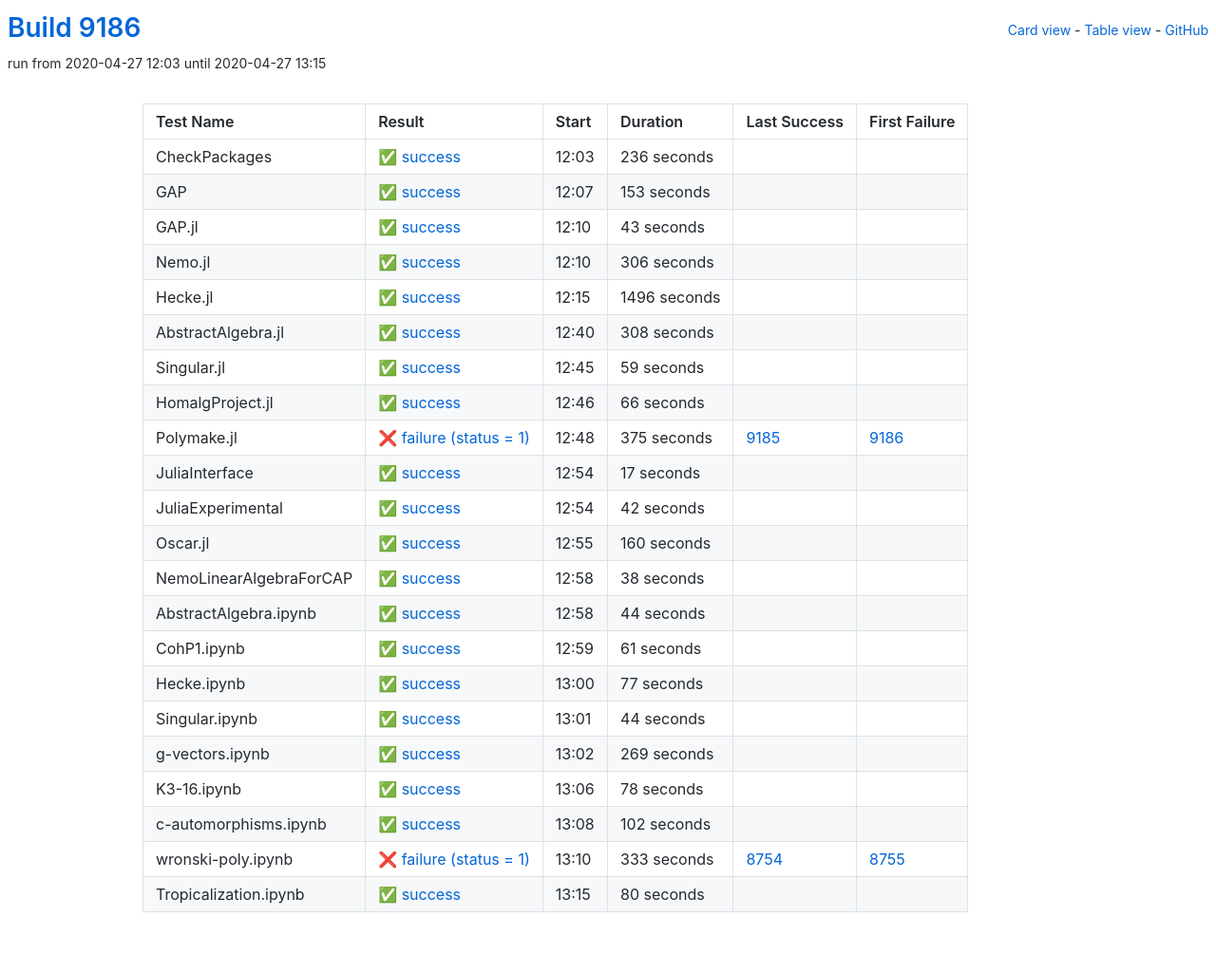
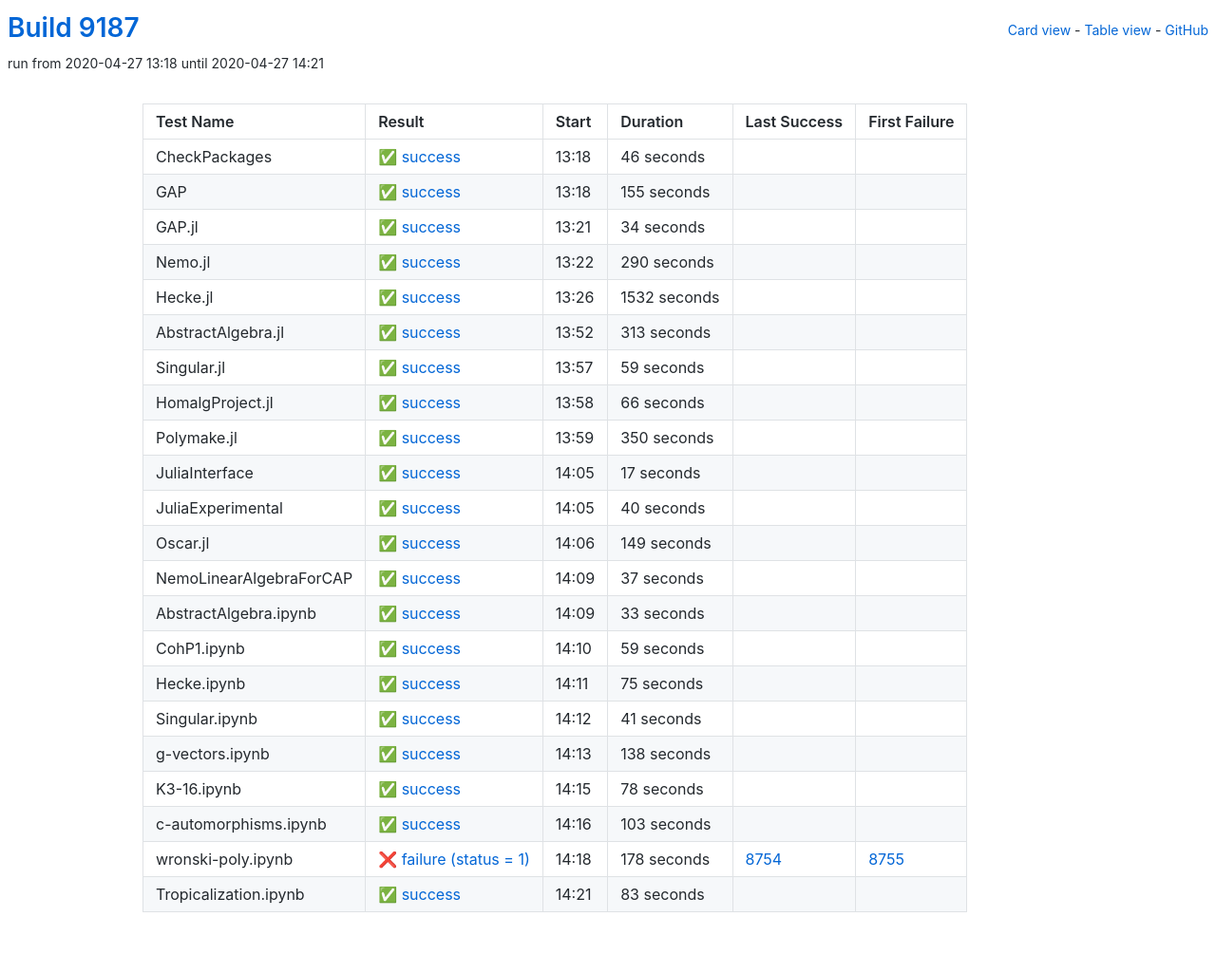
Before and after one commit to oscar-system/oscar-ci-status, a Jekyll site: the page built from table.html, in a window 1280 px wide. Shown: the whole page at 95% size. Built offline with Jekyll 4.4.1, drawn with Linux system fonts in a browser that asks for light colours.

Commit message:
Build 9187

```diff
--- a/_data/ci.yml
+++ b/_data/ci.yml
@@ -1,71 +1,71 @@
-build: 9186
-build_url: https://oscarci.mathematik.uni-kl.de/job/oscar/9186/
+build: 9187
+build_url: https://oscarci.mathematik.uni-kl.de/job/oscar/9187/
 job: oscar
 tests:
-- duration: 236
+- duration: 46
   exitcode: 0
   first_failure: false
   first_failure_url: null
   last_success: false
   last_success_url: null
-  log: https://oscarci.mathematik.uni-kl.de/job/oscar/9186/artifact/logs/build-9186/CheckPackages.log
+  log: https://oscarci.mathematik.uni-kl.de/job/oscar/9187/artifact/logs/build-9187/CheckPackages.log
   name: CheckPackages
-  start: 2020-04-27 12:03
+  start: 2020-04-27 13:18
   status: success
   success: true
-- duration: 153
+- duration: 155
   exitcode: 0
   first_failure: false
   first_failure_url: null
   last_success: false
   last_success_url: null
-  log: https://oscarci.mathematik.uni-kl.de/job/oscar/9186/artifact/logs/build-9186/GAP.log
+  log: https://oscarci.mathematik.uni-kl.de/job/oscar/9187/artifact/logs/build-9187/GAP.log
   name: GAP
-  start: 2020-04-27 12:07
+  start: 2020-04-27 13:18
   status: success
   success: true
-- duration: 43
+- duration: 34
   exitcode: 0
   first_failure: false
   first_failure_url: null
   last_success: false
   last_success_url: null
-  log: https://oscarci.mathematik.uni-kl.de/job/oscar/9186/artifact/logs/build-9186/GAP.jl.log
+  log: https://oscarci.mathematik.uni-kl.de/job/oscar/9187/artifact/logs/build-9187/GAP.jl.log
   name: GAP.jl
-  start: 2020-04-27 12:10
+  start: 2020-04-27 13:21
   status: success
   success: true
-- duration: 306
+- duration: 290
   exitcode: 0
   first_failure: false
   first_failure_url: null
   last_success: false
   last_success_url: null
-  log: https://oscarci.mathematik.uni-kl.de/job/oscar/9186/artifact/logs/build-9186/Nemo.jl.log
+  log: https://oscarci.mathematik.uni-kl.de/job/oscar/9187/artifact/logs/build-9187/Nemo.jl.log
   name: Nemo.jl
-  start: 2020-04-27 12:10
+  start: 2020-04-27 13:22
   status: success
   success: true
-- duration: 1496
+- duration: 1532
   exitcode: 0
   first_failure: false
   first_failure_url: null
   last_success: false
   last_success_url: null
-  log: https://oscarci.mathematik.uni-kl.de/job/oscar/9186/artifact/logs/build-9186/Hecke.jl.log
+  log: https://oscarci.mathematik.uni-kl.de/job/oscar/9187/artifact/logs/build-9187/Hecke.jl.log
   name: Hecke.jl
-  start: 2020-04-27 12:15
+  start: 2020-04-27 13:26
   status: success
   success: true
-- duration: 308
+- duration: 313
   exitcode: 0
   first_failure: false
   first_failure_url: null
   last_success: false
   last_success_url: null
-  log: https://oscarci.mathematik.uni-kl.de/job/oscar/9186/artifact/logs/build-9186/AbstractAlgebra.jl.log
+  log: https://oscarci.mathematik.uni-kl.de/job/oscar/9187/artifact/logs/build-9187/AbstractAlgebra.jl.log
   name: AbstractAlgebra.jl
-  start: 2020-04-27 12:40
+  start: 2020-04-27 13:52
   status: success
   success: true
 - duration: 59
@@ -74,9 +74,9 @@ tests:
   first_failure_url: null
   last_success: false
   last_success_url: null
-  log: https://oscarci.mathematik.uni-kl.de/job/oscar/9186/artifact/logs/build-9186/Singular.jl.log
+  log: https://oscarci.mathematik.uni-kl.de/job/oscar/9187/artifact/logs/build-9187/Singular.jl.log
   name: Singular.jl
-  start: 2020-04-27 12:45
+  start: 2020-04-27 13:57
   status: success
   success: true
 - duration: 66
@@ -85,119 +85,119 @@ tests:
   first_failure_url: null
   last_success: false
   last_success_url: null
-  log: https://oscarci.mathematik.uni-kl.de/job/oscar/9186/artifact/logs/build-9186/HomalgProject.jl.log
+  log: https://oscarci.mathematik.uni-kl.de/job/oscar/9187/artifact/logs/build-9187/HomalgProject.jl.log
   name: HomalgProject.jl
-  start: 2020-04-27 12:46
+  start: 2020-04-27 13:58
   status: success
   success: true
-- duration: 375
-  exitcode: 1
-  first_failure: 9186
-  first_failure_url: https://oscarci.mathematik.uni-kl.de/job/oscar/9186/
-  last_success: 9185
-  last_success_url: https://oscarci.mathematik.uni-kl.de/job/oscar/9185/
-  log: https://oscarci.mathematik.uni-kl.de/job/oscar/9186/artifact/logs/build-9186/Polymake.jl.log
+- duration: 350
+  exitcode: 0
+  first_failure: false
+  first_failure_url: null
+  last_success: false
+  last_success_url: null
+  log: https://oscarci.mathematik.uni-kl.de/job/oscar/9187/artifact/logs/build-9187/Polymake.jl.log
   name: Polymake.jl
-  start: 2020-04-27 12:48
-  status: failure
-  success: false
+  start: 2020-04-27 13:59
+  status: success
+  success: true
 - duration: 17
   exitcode: 0
   first_failure: false
   first_failure_url: null
   last_success: false
   last_success_url: null
-  log: https://oscarci.mathematik.uni-kl.de/job/oscar/9186/artifact/logs/build-9186/JuliaInterface.log
+  log: https://oscarci.mathematik.uni-kl.de/job/oscar/9187/artifact/logs/build-9187/JuliaInterface.log
   name: JuliaInterface
-  start: 2020-04-27 12:54
+  start: 2020-04-27 14:05
   status: success
   success: true
-- duration: 42
+- duration: 40
   exitcode: 0
   first_failure: false
   first_failure_url: null
   last_success: false
   last_success_url: null
-  log: https://oscarci.mathematik.uni-kl.de/job/oscar/9186/artifact/logs/build-9186/JuliaExperimental.log
+  log: https://oscarci.mathematik.uni-kl.de/job/oscar/9187/artifact/logs/build-9187/JuliaExperimental.log
   name: JuliaExperimental
-  start: 2020-04-27 12:54
+  start: 2020-04-27 14:05
   status: success
   success: true
-- duration: 160
+- duration: 149
   exitcode: 0
   first_failure: false
   first_failure_url: null
   last_success: false
   last_success_url: null
-  log: https://oscarci.mathematik.uni-kl.de/job/oscar/9186/artifact/logs/build-9186/Oscar.jl.log
+  log: https://oscarci.mathematik.uni-kl.de/job/oscar/9187/artifact/logs/build-9187/Oscar.jl.log
   name: Oscar.jl
-  start: 2020-04-27 12:55
+  start: 2020-04-27 14:06
   status: success
   success: true
-- duration: 38
+- duration: 37
   exitcode: 0
   first_failure: false
   first_failure_url: null
   last_success: false
   last_success_url: null
-  log: https://oscarci.mathematik.uni-kl.de/job/oscar/9186/artifact/logs/build-9186/NemoLinearAlgebraForCAP.log
+  log: https://oscarci.mathematik.uni-kl.de/job/oscar/9187/artifact/logs/build-9187/NemoLinearAlgebraForCAP.log
   name: NemoLinearAlgebraForCAP
-  start: 2020-04-27 12:58
+  start: 2020-04-27 14:09
   status: success
   success: true
-- duration: 44
+- duration: 33
   exitcode: 0
   first_failure: false
   first_failure_url: null
   last_success: false
   last_success_url: null
-  log: https://oscarci.mathematik.uni-kl.de/job/oscar/9186/artifact/logs/build-9186/AbstractAlgebra.ipynb.log
+  log: https://oscarci.mathematik.uni-kl.de/job/oscar/9187/artifact/logs/build-9187/AbstractAlgebra.ipynb.log
   name: AbstractAlgebra.ipynb
-  start: 2020-04-27 12:58
+  start: 2020-04-27 14:09
   status: success
   success: true
-- duration: 61
+- duration: 59
   exitcode: 0
   first_failure: false
   first_failure_url: null
   last_success: false
   last_success_url: null
-  log: https://oscarci.mathematik.uni-kl.de/job/oscar/9186/artifact/logs/build-9186/CohP1.ipynb.log
+  log: https://oscarci.mathematik.uni-kl.de/job/oscar/9187/artifact/logs/build-9187/CohP1.ipynb.log
   name: CohP1.ipynb
-  start: 2020-04-27 12:59
+  start: 2020-04-27 14:10
   status: success
   success: true
-- duration: 77
+- duration: 75
   exitcode: 0
   first_failure: false
   first_failure_url: null
   last_success: false
   last_success_url: null
-  log: https://oscarci.mathematik.uni-kl.de/job/oscar/9186/artifact/logs/build-9186/Hecke.ipynb.log
+  log: https://oscarci.mathematik.uni-kl.de/job/oscar/9187/artifact/logs/build-9187/Hecke.ipynb.log
   name: Hecke.ipynb
-  start: 2020-04-27 13:00
+  start: 2020-04-27 14:11
   status: success
   success: true
-- duration: 44
+- duration: 41
   exitcode: 0
   first_failure: false
   first_failure_url: null
   last_success: false
   last_success_url: null
-  log: https://oscarci.mathematik.uni-kl.de/job/oscar/9186/artifact/logs/build-9186/Singular.ipynb.log
+  log: https://oscarci.mathematik.uni-kl.de/job/oscar/9187/artifact/logs/build-9187/Singular.ipynb.log
   name: Singular.ipynb
-  start: 2020-04-27 13:01
+  start: 2020-04-27 14:12
   status: success
   success: true
-- duration: 269
+- duration: 138
   exitcode: 0
   first_failure: false
   first_failure_url: null
   last_success: false
   last_success_url: null
-  log: https://oscarci.mathematik.uni-kl.de/job/oscar/9186/artifact/logs/build-9186/g-vectors.ipynb.log
+  log: https://oscarci.mathematik.uni-kl.de/job/oscar/9187/artifact/logs/build-9187/g-vectors.ipynb.log
   name: g-vectors.ipynb
-  start: 2020-04-27 13:02
+  start: 2020-04-27 14:13
   status: success
   success: true
 - duration: 78
@@ -206,41 +206,41 @@ tests:
   first_failure_url: null
   last_success: false
   last_success_url: null
-  log: https://oscarci.mathematik.uni-kl.de/job/oscar/9186/artifact/logs/build-9186/K3-16.ipynb.log
+  log: https://oscarci.mathematik.uni-kl.de/job/oscar/9187/artifact/logs/build-9187/K3-16.ipynb.log
   name: K3-16.ipynb
-  start: 2020-04-27 13:06
+  start: 2020-04-27 14:15
   status: success
   success: true
-- duration: 102
+- duration: 103
   exitcode: 0
   first_failure: false
   first_failure_url: null
   last_success: false
   last_success_url: null
-  log: https://oscarci.mathematik.uni-kl.de/job/oscar/9186/artifact/logs/build-9186/c-automorphisms.ipynb.log
+  log: https://oscarci.mathematik.uni-kl.de/job/oscar/9187/artifact/logs/build-9187/c-automorphisms.ipynb.log
   name: c-automorphisms.ipynb
-  start: 2020-04-27 13:08
+  start: 2020-04-27 14:16
   status: success
   success: true
-- duration: 333
+- duration: 178
   exitcode: 1
   first_failure: 8755
   first_failure_url: https://oscarci.mathematik.uni-kl.de/job/oscar/8755/
   last_success: 8754
   last_success_url: https://oscarci.mathematik.uni-kl.de/job/oscar/8754/
-  log: https://oscarci.mathematik.uni-kl.de/job/oscar/9186/artifact/logs/build-9186/wronski-poly.ipynb.log
+  log: https://oscarci.mathematik.uni-kl.de/job/oscar/9187/artifact/logs/build-9187/wronski-poly.ipynb.log
   name: wronski-poly.ipynb
-  start: 2020-04-27 13:10
+  start: 2020-04-27 14:18
   status: failure
   success: false
-- duration: 80
+- duration: 83
   exitcode: 0
   first_failure: false
   first_failure_url: null
   last_success: false
   last_success_url: null
-  log: https://oscarci.mathematik.uni-kl.de/job/oscar/9186/artifact/logs/build-9186/Tropicalization.ipynb.log
+  log: https://oscarci.mathematik.uni-kl.de/job/oscar/9187/artifact/logs/build-9187/Tropicalization.ipynb.log
   name: Tropicalization.ipynb
-  start: 2020-04-27 13:15
+  start: 2020-04-27 14:21
   status: success
   success: true
```
Also changed, not shown: README.md.
